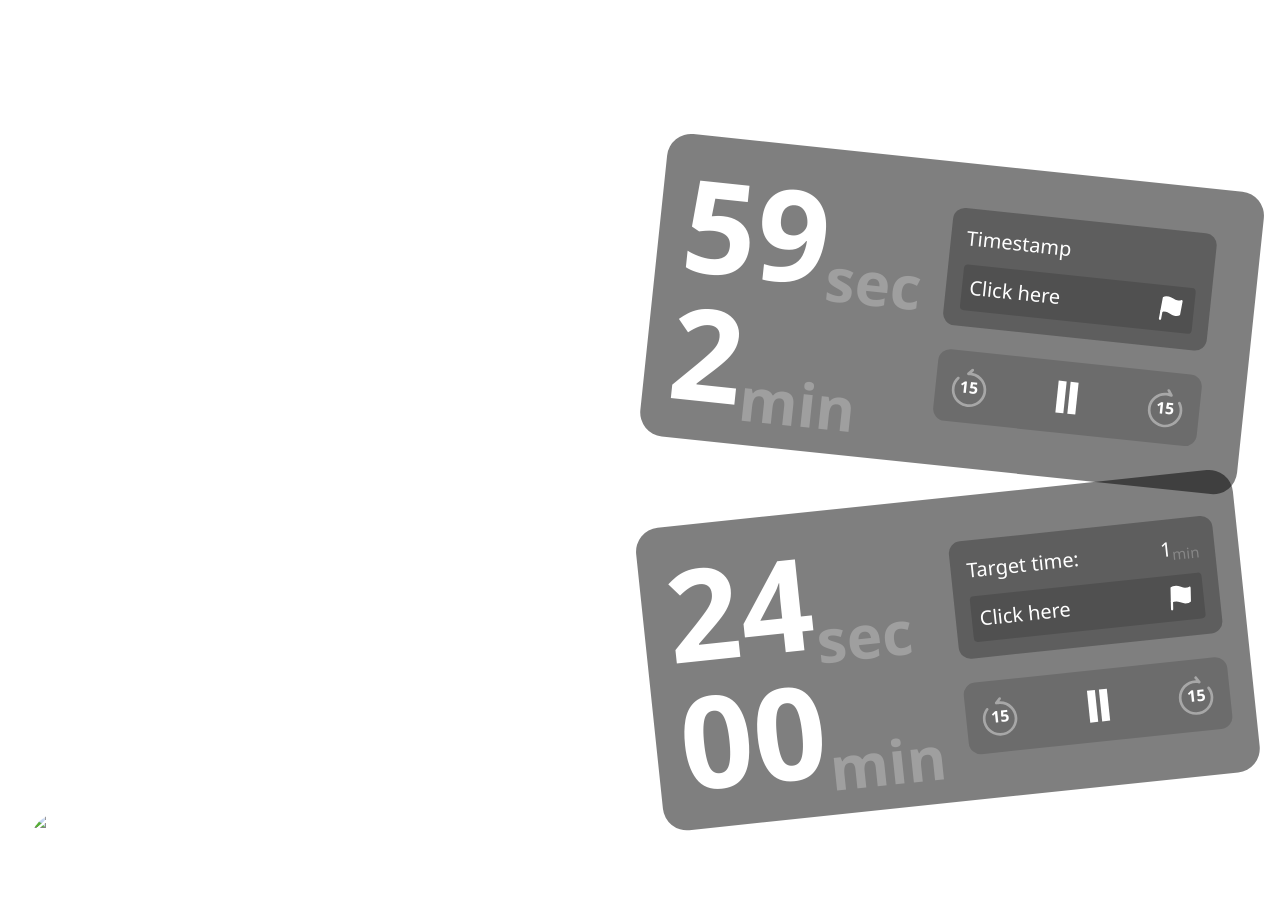
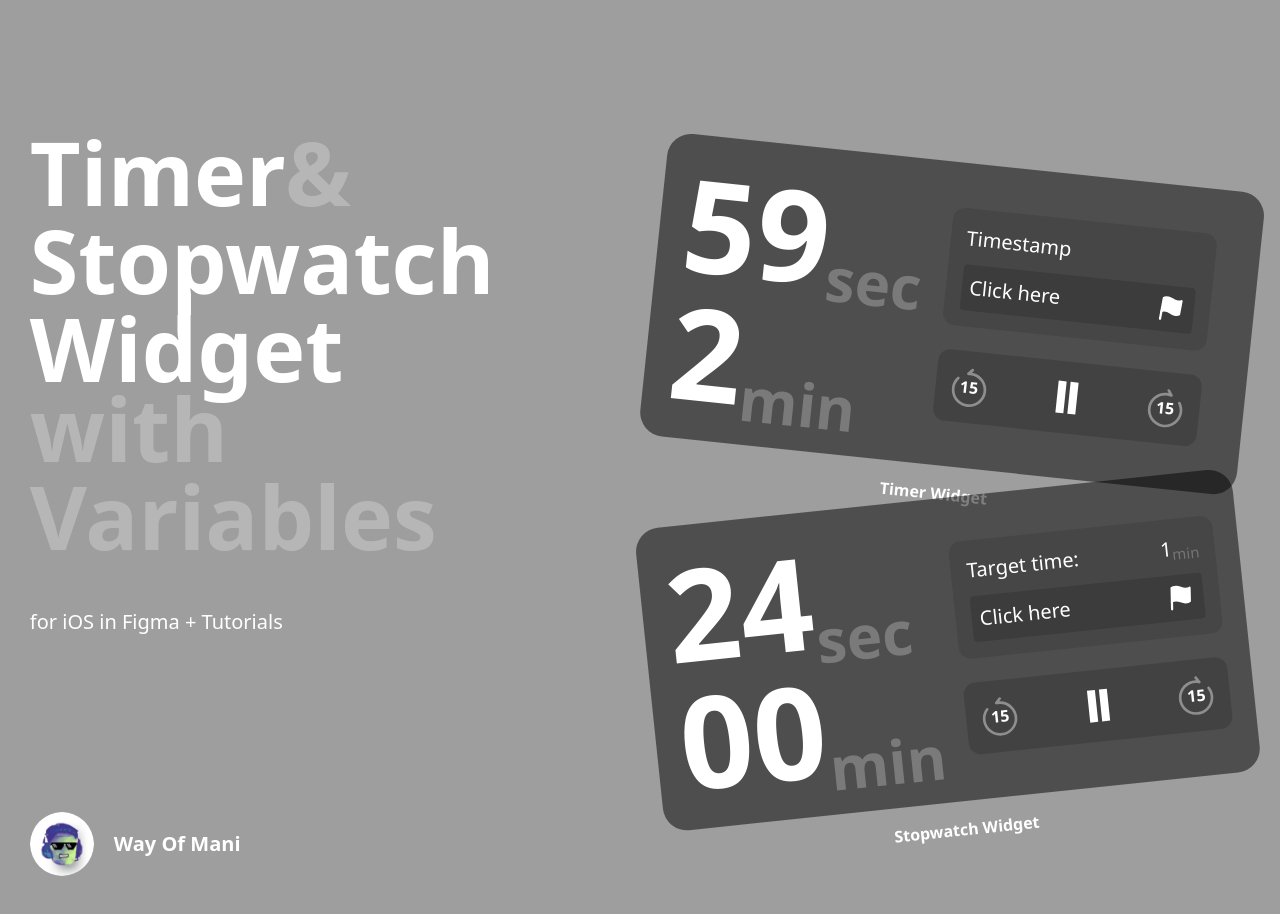
Before and after one commit to aminulidev/timer-widget, a plain HTML site: page index.html in a window 1280 px wide. Drawn offline with nearby package versions, Linux system fonts and the light colour scheme; the site is published under a folder, as on GitHub Pages, so addresses that start at the root find nothing.

Commit message:
image path issue solve

```diff
--- a/assets/css/style.css
+++ b/assets/css/style.css
@@ -1,5 +1,5 @@
 .timer-bg {
-    background-image: url("/assets/images/timer-bg.png");
+    background-image: url("../images/timer-bg.png");
     background-repeat: no-repeat;
     background-position: center center;
     background-size: cover;
--- a/index.html
+++ b/index.html
@@ -21,7 +21,7 @@
                 <p class="text-xl">for iOS in Figma + Tutorials</p>
             </div>
             <div class="flex items-center gap-5">
-                <img class="w-16 h-16 rounded-full" src="/assets/images/avatar.png" alt="profile image" />
+                <img class="w-16 h-16 rounded-full" src="assets/images/avatar.png" alt="profile image" />
                 <span class="text-xl font-bold">Way Of Mani</span>
             </div>
         </div>
```
